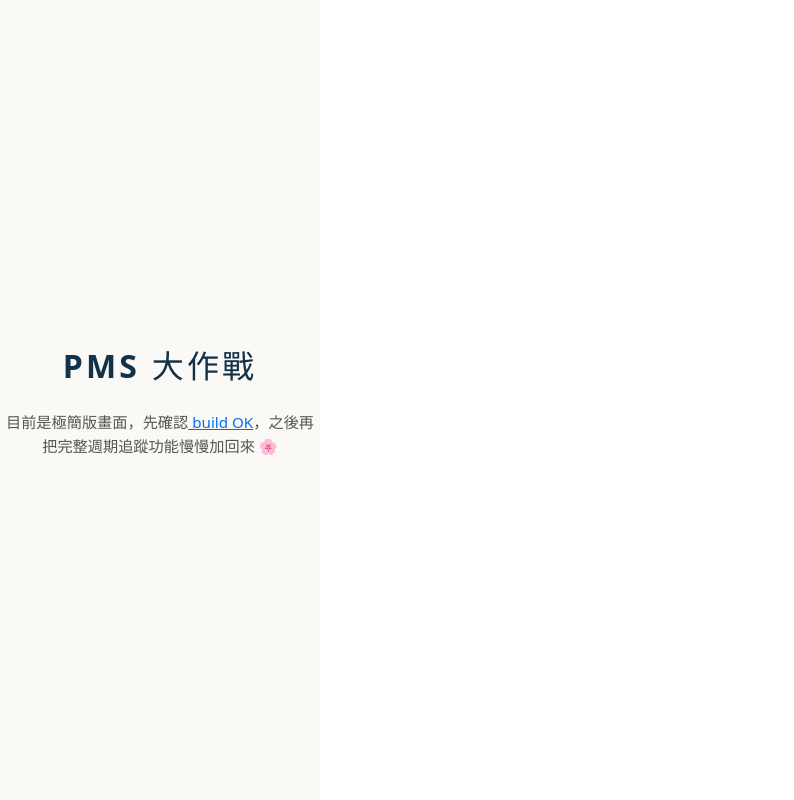
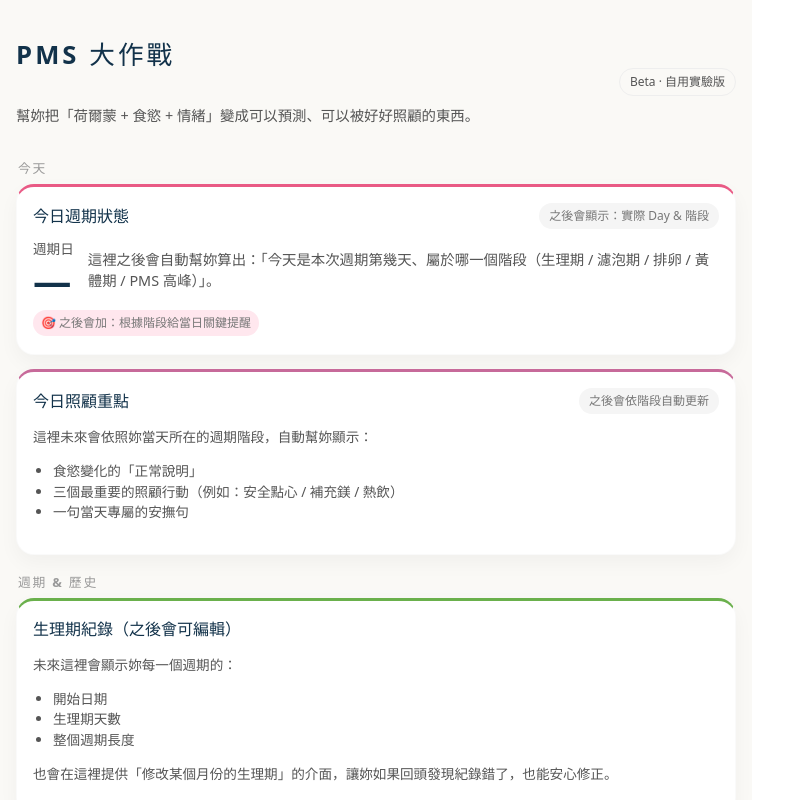
Before and after one commit to phoebehaungs/phoebe-cycle-tracker, a React (Vite) app: page / in a window 1280 px wide. Shown: the top 800 px of the page, without its empty margins (0-794 px from the left). Built offline with nearby package versions, Linux system fonts and the light colour scheme.

Commit message:
Update App.tsx

```diff
--- a/src/App.tsx
+++ b/src/App.tsx
@@ -1,46 +1,298 @@
-const pageStyle = {
+// 🌸 PMS 大作戰 - UI 基礎版（只有畫面骨架，之後再慢慢加功能）
+
+const palette = {
+  bg: '#faf9f6',
+  cardBg: '#ffffff',
+  primary: '#E95A85', // 生理期感的桃粉色
+  secondary: '#6AB04C',
+  accent: '#C76A9A',
+  textMain: '#12324a',
+  textSub: '#555',
+  borderSoft: '#eee',
+};
+
+const appWrapperStyle = {
   minHeight: '100vh',
   margin: 0,
-  padding: 0,
+  padding: '24px 16px 40px',
   display: 'flex',
-  flexDirection: 'column' as const,
   justifyContent: 'center',
-  alignItems: 'center',
-  backgroundColor: '#faf9f6',
+  backgroundColor: palette.bg,
   fontFamily:
     'system-ui, -apple-system, BlinkMacSystemFont, "Segoe UI", sans-serif',
-};
+} as const;
 
-const titleStyle = {
-  fontSize: '2rem',
+const appInnerStyle = {
+  width: '100%',
+  maxWidth: '720px',
+} as const;
+
+const headerStyle = {
+  display: 'flex',
+  justifyContent: 'space-between',
+  alignItems: 'center',
+  marginBottom: '18px',
+} as const;
+
+const titleBlockStyle = {
+  display: 'flex',
+  flexDirection: 'column',
+  gap: '4px',
+} as const;
+
+const appTitleStyle = {
+  fontSize: '1.6rem',
   fontWeight: 800,
-  color: '#12324a',
-  letterSpacing: '0.1em',
-  marginBottom: '12px',
-};
+  letterSpacing: '0.12em',
+  textTransform: 'uppercase' as const,
+  color: palette.textMain,
+} as const;
 
-const subtitleStyle = {
-  fontSize: '0.95rem',
-  color: '#555',
+const appSubtitleStyle = {
+  fontSize: '0.9rem',
+  color: palette.textSub,
+} as const;
+
+const tagStyle = {
+  padding: '4px 10px',
+  borderRadius: '999px',
+  border: `1px solid ${palette.borderSoft}`,
+  fontSize: '0.75rem',
+  color: palette.textSub,
+} as const;
+
+const gridStyle = {
+  display: 'grid',
+  gridTemplateColumns: '1fr',
+  gap: '14px',
+} as const;
+
+const cardStyle = {
+  backgroundColor: palette.cardBg,
+  borderRadius: '18px',
+  padding: '16px 16px 18px',
+  boxShadow: '0 8px 20px rgba(0,0,0,0.04)',
+  border: `1px solid rgba(0,0,0,0.02)`,
+} as const;
+
+const cardHeaderStyle = {
+  display: 'flex',
+  alignItems: 'center',
+  justifyContent: 'space-between',
+  marginBottom: '10px',
+} as const;
+
+const cardTitleStyle = {
+  fontSize: '1rem',
+  fontWeight: 600,
+  color: palette.textMain,
+} as const;
+
+const pillStyle = {
+  fontSize: '0.75rem',
+  padding: '4px 10px',
+  borderRadius: '999px',
+  backgroundColor: '#f5f5f5',
+  color: '#777',
+} as const;
+
+const bigNumberStyle = {
+  fontSize: '2.4rem',
+  fontWeight: 800,
+  color: palette.textMain,
+  lineHeight: 1.1,
+} as const;
+
+const mutedTextStyle = {
+  fontSize: '0.85rem',
+  color: palette.textSub,
+  lineHeight: 1.5,
+} as const;
+
+const footerHintStyle = {
+  marginTop: '22px',
+  fontSize: '0.8rem',
   textAlign: 'center' as const,
-  maxWidth: '320px',
-  lineHeight: 1.6,
-};
+  color: '#888',
+} as const;
 
-const highlightStyle = {
-  color: '#0070f3',
-  textDecoration: 'underline',
-};
+const chipRowStyle = {
+  display: 'flex',
+  flexWrap: 'wrap' as const,
+  gap: '6px',
+  marginTop: '8px',
+} as const;
+
+const chipStyle = {
+  fontSize: '0.75rem',
+  padding: '4px 8px',
+  borderRadius: '999px',
+  backgroundColor: '#f5f5f5',
+  color: '#777',
+} as const;
+
+const sectionLabelStyle = {
+  fontSize: '0.8rem',
+  fontWeight: 600,
+  textTransform: 'uppercase' as const,
+  letterSpacing: '0.14em',
+  color: '#999',
+  margin: '18px 2px 6px',
+} as const;
 
 const App = () => {
   return (
-    <div style={pageStyle}>
-      <h1 style={titleStyle}>PMS 大作戰</h1>
-      <p style={subtitleStyle}>
-        目前是極簡版畫面，先確認
-        <span style={highlightStyle}> build OK</span>
-        ，之後再把完整週期追蹤功能慢慢加回來 🌸
-      </p>
+    <div style={appWrapperStyle}>
+      <main style={appInnerStyle}>
+        {/* Header 區：App 名稱 + 小標籤 */}
+        <header style={headerStyle}>
+          <div style={titleBlockStyle}>
+            <h1 style={appTitleStyle}>PMS 大作戰</h1>
+            <p style={appSubtitleStyle}>
+              幫妳把「荷爾蒙 + 食慾 + 情緒」變成可以預測、可以被好好照顧的東西。
+            </p>
+          </div>
+          <div style={tagStyle}>Beta · 自用實驗版</div>
+        </header>
+
+        {/* Section 標籤 */}
+        <div style={sectionLabelStyle}>今天</div>
+
+        <section style={gridStyle}>
+          {/* 今日狀態卡 */}
+          <article
+            style={{
+              ...cardStyle,
+              borderTop: `3px solid ${palette.primary}`,
+            }}
+          >
+            <div style={cardHeaderStyle}>
+              <span style={cardTitleStyle}>今日週期狀態</span>
+              <span style={pillStyle}>之後會顯示：實際 Day & 階段</span>
+            </div>
+
+            <div style={{ display: 'flex', alignItems: 'center', gap: '14px' }}>
+              <div>
+                <div style={mutedTextStyle}>週期日</div>
+                <div style={bigNumberStyle}>—</div>
+              </div>
+              <div
+                style={{
+                  flex: 1,
+                  fontSize: '0.9rem',
+                  color: palette.textSub,
+                  lineHeight: 1.5,
+                }}
+              >
+                這裡之後會自動幫妳算出：「今天是本次週期第幾天、屬於哪一個階段（生理期 /
+                濾泡期 / 排卵 / 黃體期 / PMS 高峰）」。
+              </div>
+            </div>
+
+            <div style={chipRowStyle}>
+              <span style={{ ...chipStyle, backgroundColor: '#FFE7EE' }}>
+                🎯 之後會加：根據階段給當日關鍵提醒
+              </span>
+            </div>
+          </article>
+
+          {/* 今日照顧建議卡（未來用動態內容） */}
+          <article
+            style={{
+              ...cardStyle,
+              borderTop: `3px solid ${palette.accent}`,
+            }}
+          >
+            <div style={cardHeaderStyle}>
+              <span style={cardTitleStyle}>今日照顧重點</span>
+              <span style={pillStyle}>之後會依階段自動更新</span>
+            </div>
+
+            <p style={mutedTextStyle}>
+              這裡未來會依照妳當天所在的週期階段，自動幫妳顯示：
+            </p>
+            <ul
+              style={{
+                ...mutedTextStyle,
+                paddingLeft: '20px',
+                marginTop: '6px',
+              }}
+            >
+              <li>食慾變化的「正常說明」</li>
+              <li>三個最重要的照顧行動（例如：安全點心 / 補充鎂 / 熱飲）</li>
+              <li>一句當天專屬的安撫句</li>
+            </ul>
+          </article>
+        </section>
+
+        {/* Section：週期 / 歷史資料 */}
+        <div style={sectionLabelStyle}>週期 & 歷史</div>
+
+        <section style={gridStyle}>
+          {/* 生理期紀錄卡 */}
+          <article
+            style={{
+              ...cardStyle,
+              borderTop: `3px solid ${palette.secondary}`,
+            }}
+          >
+            <div style={cardHeaderStyle}>
+              <span style={cardTitleStyle}>生理期紀錄（之後會可編輯）</span>
+            </div>
+            <p style={mutedTextStyle}>
+              未來這裡會顯示妳每一個週期的：
+            </p>
+            <ul
+              style={{
+                ...mutedTextStyle,
+                paddingLeft: '20px',
+                marginTop: '6px',
+              }}
+            >
+              <li>開始日期</li>
+              <li>生理期天數</li>
+              <li>整個週期長度</li>
+            </ul>
+            <p style={{ ...mutedTextStyle, marginTop: '8px' }}>
+              也會在這裡提供「修改某個月份的生理期」的介面，讓妳如果回頭發現紀錄錯了，也能安心修正。
+            </p>
+          </article>
+
+          {/* 每日紀錄卡 */}
+          <article
+            style={{
+              ...cardStyle,
+              borderTop: `3px solid ${palette.primary}`,
+            }}
+          >
+            <div style={cardHeaderStyle}>
+              <span style={cardTitleStyle}>每日紀錄（嘴饞 / 情緒 / 水腫）</span>
+            </div>
+            <p style={mutedTextStyle}>
+              這個區塊之後會長出一個「小表單」，可以幫妳快速點選：
+            </p>
+            <ul
+              style={{
+                ...mutedTextStyle,
+                paddingLeft: '20px',
+                marginTop: '6px',
+              }}
+            >
+              <li>食慾：低 / 中 / 高</li>
+              <li>心情：穩定 / 敏感 / 低落</li>
+              <li>身體：無水腫 / 微水腫 / 水腫明顯</li>
+              <li>睡眠：良好 / 普通 / 睡不好</li>
+            </ul>
+            <p style={{ ...mutedTextStyle, marginTop: '8px' }}>
+              這些紀錄會讓妳以後回頭看，知道「原來那幾天的崩潰，其實是荷爾蒙的模式」，不是妳不夠努力。
+            </p>
+          </article>
+        </section>
+
+        <p style={footerHintStyle}>
+          現在是畫面架構版 ✅ 下一步，我們會開始把「真的運算邏輯」慢慢接上去。
+        </p>
+      </main>
     </div>
   );
 };
```
